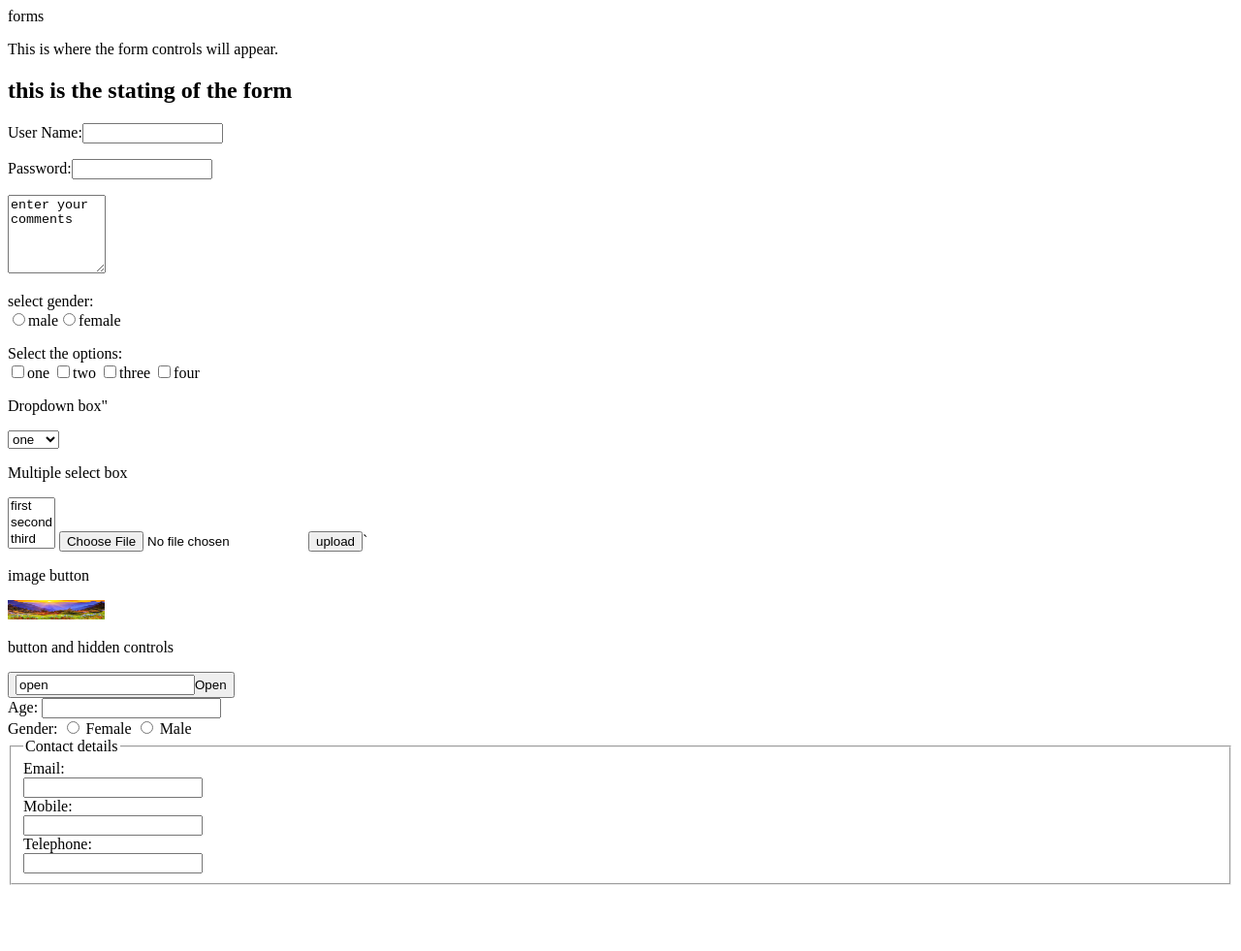
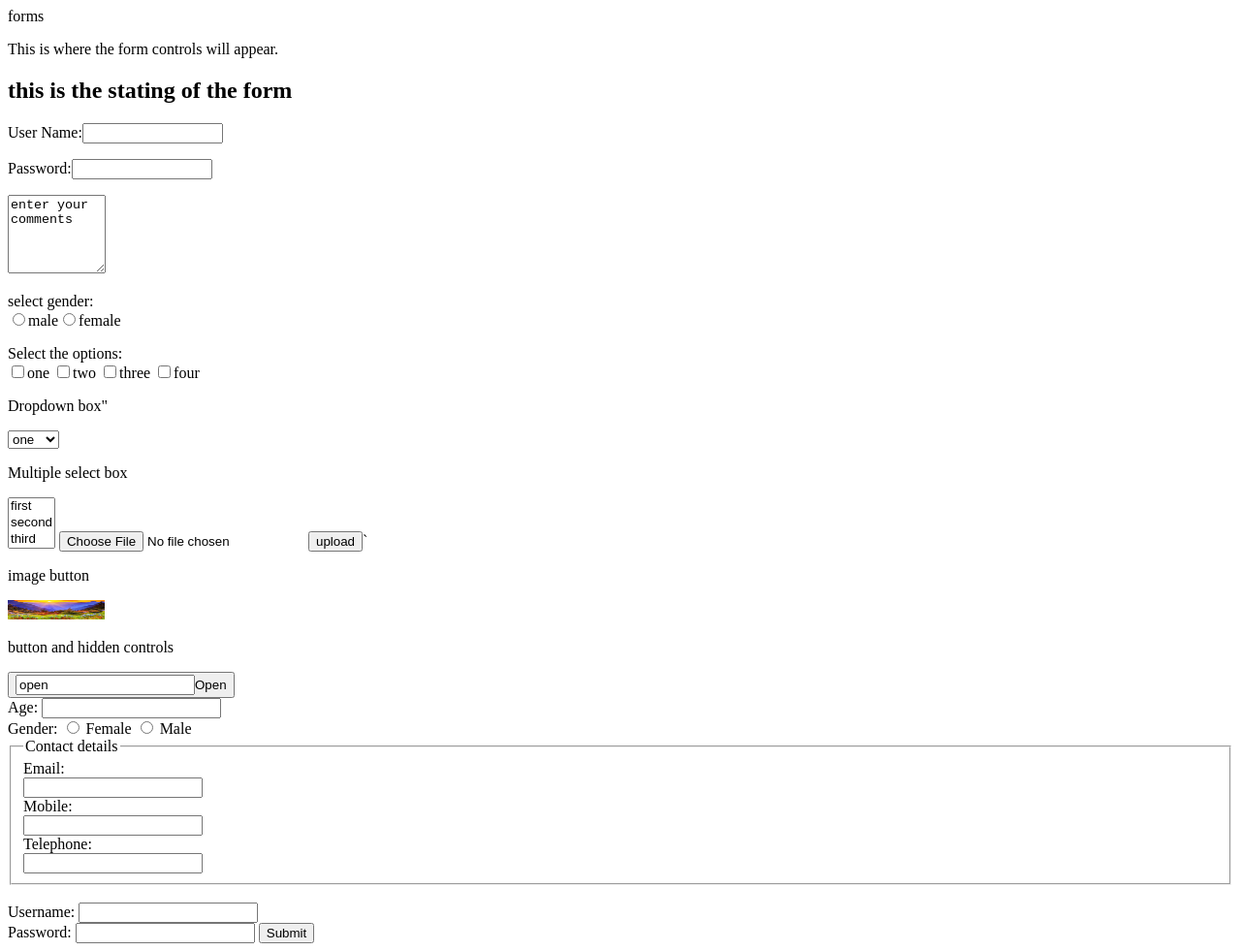
Before and after one commit to y-madhu/web_pages, a plain HTML site: page forms.html in a window 1280 px wide. Shown: the whole page at 97% size. Before the commit the page ends 921 px from the top, so only its background shows below. Drawn offline with Linux system fonts and the light colour scheme.

Commit message:
form validation

```diff
--- a/forms.html
+++ b/forms.html
@@ -56,4 +56,13 @@ value="m">
 <label>Telephone:<br />
 <input type="text" name="telephone" /></label>
 </fieldset>
+<br/>
+<label for="username">Username:</label>
+<input type="text" name="username"
+ required="required" /></title><br />
+<label for="password">Password:</label>
+<input type="password" name="password"
+ required="required" />
+<input type="submit" value="Submit" />
+</form>
 </body>
```
